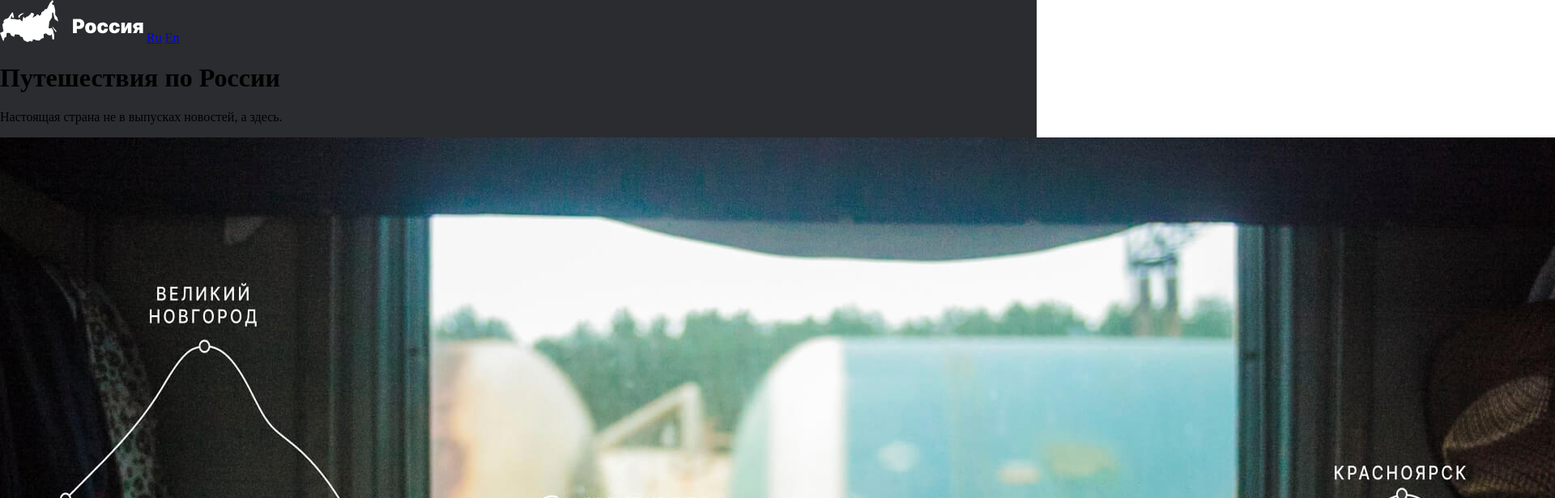
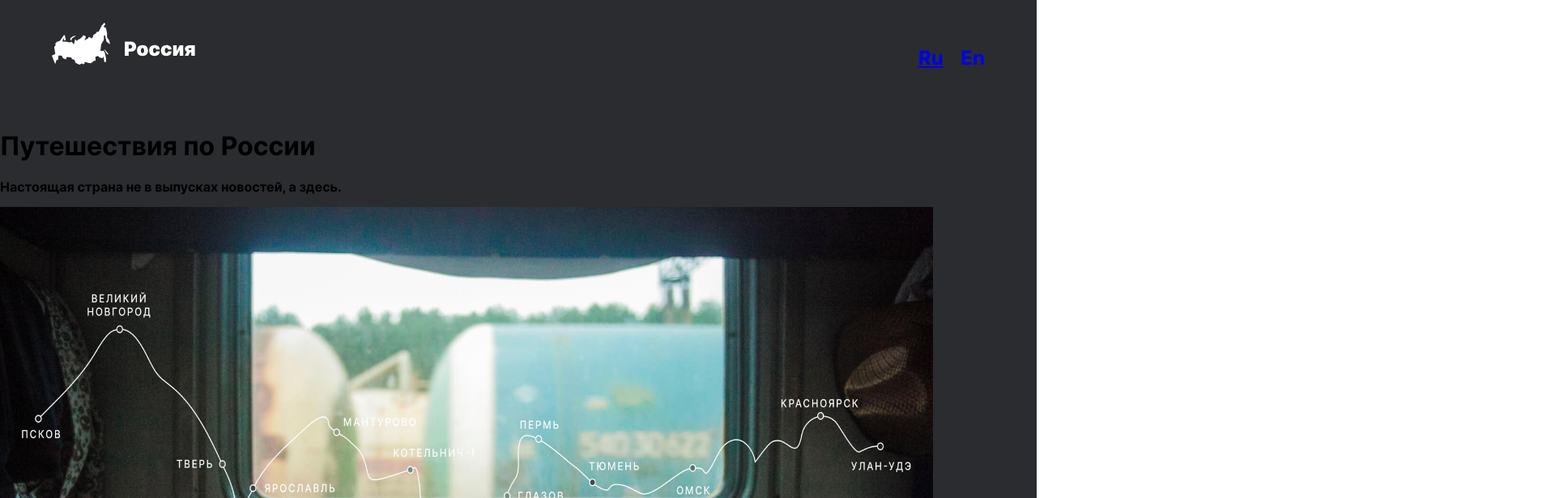
Before and after one commit to syususp/russian-travel, a plain HTML site: page index.html in a window 1280 px wide. Shown: the top 616 px of the page at 81% size, 1920 px wide, since content can reach past the window. Drawn offline with Linux system fonts and the light colour scheme.

Commit message:
Header stylization has been completed

```diff
--- /dev/null
+++ b/blocks/header/__lang-link/_active/header__lang-link_active.css
@@ -0,0 +1,3 @@
+.header__lang-link_active {
+    text-decoration-line: underline;
+}
--- /dev/null
+++ b/blocks/header/__lang-link/header__lang-link.css
@@ -0,0 +1,9 @@
+.header__lang-link {
+    font-style: normal;
+    font-weight: 400;
+    font-size: 24px;
+    line-height: 28px;
+    text-decoration: none;
+    margin: 0;
+    padding-left: 18px;
+}
--- a/blocks/header/header.css
+++ b/blocks/header/header.css
@@ -0,0 +1,8 @@
+.header {
+    width: 90%;
+    margin: 0 auto;
+    padding: 28px 0 56px;
+    display: flex;
+    justify-content: space-between;
+    align-items: baseline;
+}
--- a/blocks/page/page.css
+++ b/blocks/page/page.css
@@ -1,4 +1,14 @@
 .page {
     background-color: #2A2C2F;
+    margin: 0;
+    padding: 0;
+    font-family: 'Inter', sans-serif;
+}
 
+.lead__image {
+    width: 90%;
 }
+
+.cover__background {
+    width: 90%;
+}
--- a/index.html
+++ b/index.html
@@ -7,14 +7,15 @@
     <meta name="viewport" content="width=device-width, initial-scale=1">
 	<link rel="shortcut icon" href="images/favicon.jpg" type="image/x-icon">
     <link rel="stylesheet" href="pages/index.css">
-
 </head>
 <body>
     <div class="page">
-        <header>
+        <header class="header">
             <img src="images/header-logo.svg" alt="Логотип Россия">
-            <span title="Russian"><a lang="ru" href="#">Ru</a></span>
-            <span title="English"><a lang="en" href="#">En</a></span>
+            <div>
+                <span title="Russian"><a lang="ru" href="#" class="header__lang-link header__lang-link_active">Ru</a></span>
+                <span title="English"><a lang="en" href="#" class="header__lang-link">En</a></span>
+            </div>
         </header>
         <main>
             <section class="lead">
@@ -108,11 +109,11 @@
             </section>
         </main>
         <footer class="footer">
-            <a href="" class="footer__link">Карты</a>
-            <a href="" class="footer__link">Погода</a>
-            <a href="" class="footer__link">Расписание</a>
-            <a href="" class="footer__link">Календарь</a>
-            <a href="" class="footer__link">Путешествия</a>
+            <a href="#" class="footer__link">Карты</a>
+            <a href="#" class="footer__link">Погода</a>
+            <a href="#" class="footer__link">Расписание</a>
+            <a href="#" class="footer__link">Календарь</a>
+            <a href="#" class="footer__link">Путешествия</a>
             <p class="footer_copyright">&copy; 2022. Никита</p>
         </footer>
     </div>
--- a/pages/index.css
+++ b/pages/index.css
@@ -1,6 +1,9 @@
 @import url("../vendor/normalize.css");
 @import url("../fonts/fonts.css");
 @import url("../blocks/page/page.css");
+@import url("../blocks/header/header.css");
+@import url("../blocks/header/__lang-link/header__lang-link.css");
+@import url("../blocks/header/__lang-link/_active/header__lang-link_active.css");
 @import url("");
 @import url("");
 @import url("");
@@ -22,6 +25,3 @@
 @import url("");
 @import url("");
 @import url("");
-@import url("");
-@import url("");
-@import url("");
```
